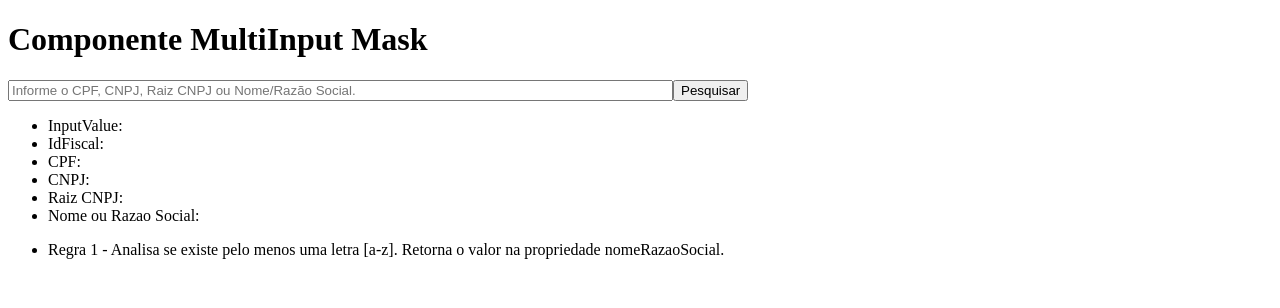
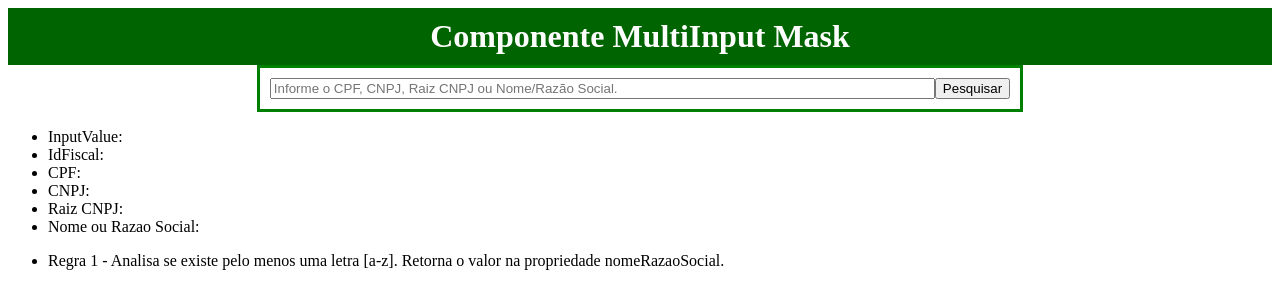
Before and after one commit to abraaopinto/multi-input, a Vue app: page / in a window 1280 px wide. Shown: the top 308 px of the page. Built offline with nearby package versions, Linux system fonts and the light colour scheme.

Commit message:
um pouco de cor.

```diff
--- a/src/App.vue
+++ b/src/App.vue
@@ -1,6 +1,6 @@
 <template>
   <div id="app">
-    <MultiInput/>
+    <MultiInput id="teste" titulo="Componente MultiInput Mask"/>
   </div>
 </template>
 
--- a/src/components/MultiInput.vue
+++ b/src/components/MultiInput.vue
@@ -1,7 +1,7 @@
 <template>
-    <div id="multi-input">
-        <h1>Componente MultiInput Mask</h1>
-        <div>
+    <div id="main-multi-input">
+        <h1>{{ titulo }}</h1>
+        <div class="center">
             <input id="multi-input" type="text" v-model="inputValue" placeholder="Informe o CPF, CNPJ, Raiz CNPJ ou Nome/Razão Social." size="80" minlength="3" v-bind:maxlength="limiteMaximoCampo">
             <button v-bind="validateInput()">Pesquisar</button>
             <div v-if="pesquisarPorRaizCnpj === true">
@@ -28,6 +28,9 @@
 <script>
 export default {
      name: 'MultiInput',
+     props: {
+         titulo: String
+     },
      data() {
          return {
              inputValue: '',
@@ -45,7 +48,7 @@ export default {
 
             const regexRegra1 = /[A-Zi]/i;
             this.inputValue = this.inputValue;
-            //console.log(this.inputValue.match(regexRegra1));
+
             // Regra 1 - somente nomeRazaoSocial recebe o valor de inputValue pois o campo contem letras e numeros.
             if(this.inputValue.match(regexRegra1) !== null){
                 this.limiteMaximoCampo = 100;
@@ -88,5 +91,19 @@ export default {
 </script>
 <!-- Add "scoped" attribute to limit CSS to this component only -->
 <style scoped>
+h1 {
+    background-color: darkgreen;
+    color: white;
+    text-align: center;
+    margin: auto;
+    padding-bottom: 10px;
+    padding-top: 10px;
+}
 
+.center {
+    display: table;
+    margin: auto;
+    border: 3px solid green;
+    padding: 10px;
+}
 </style>
```
